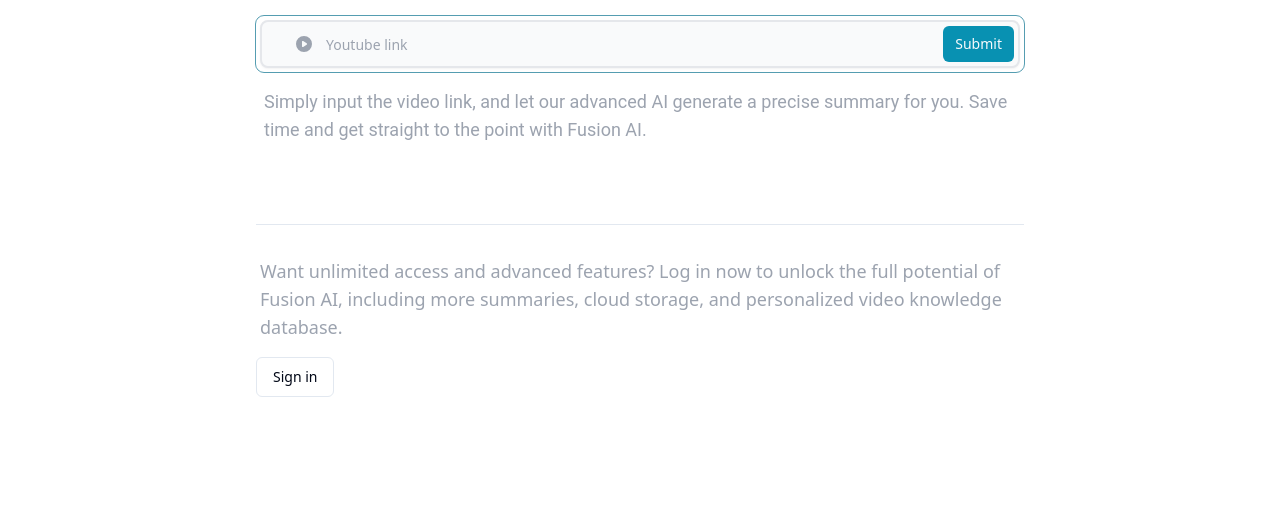
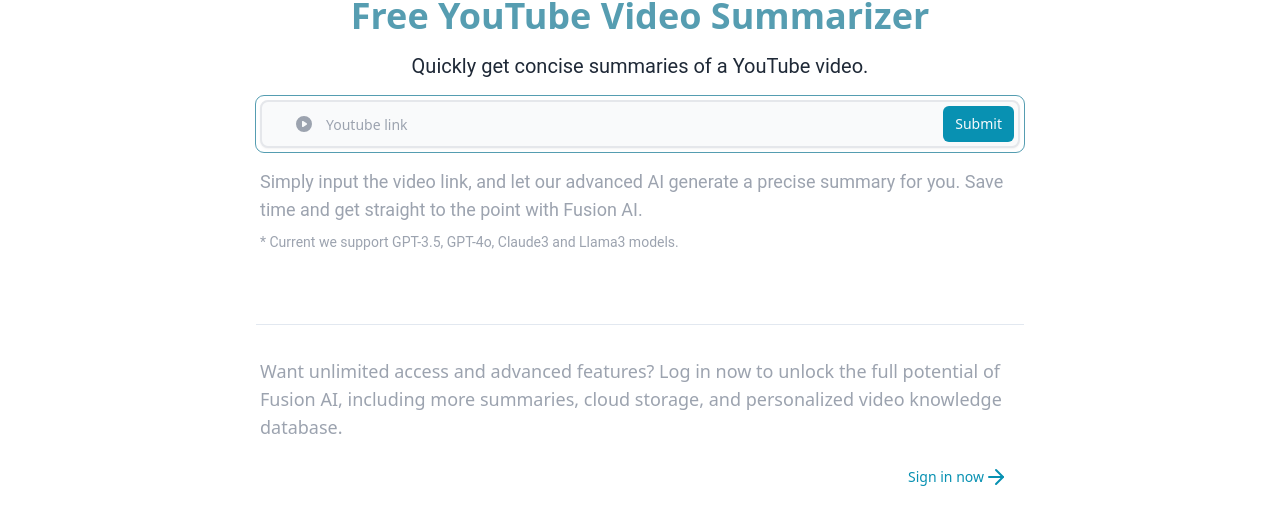
Before and after one commit to chintochau/Video-Summarizer, a React (Vite) app in the folder client/: page /Summarizer in a window 1280 px wide. Shown: the part 220-744 px from the top of the page. Built offline with nearby package versions, Linux system fonts and the light colour scheme; no server answers; a web font is replaced by a local one; what @ffmpeg/ffmpeg would draw is missing.

Commit message:
update summarizer page

```diff
--- a/client/src/components/SummarizerPage/GeneralSummary.jsx
+++ b/client/src/components/SummarizerPage/GeneralSummary.jsx
@@ -11,7 +11,7 @@
 import { useVideoContext } from "@/contexts/VideoContext";
 import { useAuth } from "@/contexts/AuthContext";
 import { useNavigate } from 'react-router-dom';
-import { Loader2 } from 'lucide-react'
+import { ArrowRight, Loader2 } from 'lucide-react'
 import { Separator } from "../ui/separator";
 import { Button } from "../ui/button";
 import { Helmet } from "react-helmet-async";
@@ -44,7 +44,7 @@
         <meta name="twitter:description" content="Use Fusion AI's free YouTube video summarizer to quickly get concise summaries. Try it now with a free quota and register for more features!"/>
         <link rel="canonical" href={`${fusionaiLink}/summarizer`}/>
       </Helmet>
-        <div className="w-full px-2 py-10 md:py-20">
+        <div className="w-full px-2 pt-16 pb-20 md:py-40">
           <div className="flex flex-col justify-center mx-auto max-w-3xl w-full  ">
             <div className="flex flex-col items-center justify-center">
             <h1 className="w-full text-left md:text-center text-3xl font-extrabold leading-8 text-cyan-700/70 sm:text-4xl sm:leading-10 ">
@@ -56,18 +56,22 @@
             </div>
             <div className=" my-4"><YoutubeBar className="outline outline-1 rounded-lg outline-cyan-700/70" /></div>
           <p
-          className="w-full px-2  text-left text-sm md:text-lg text-gray-400 font-roboto font-normal max-w-3xl mx-auto"
+          className="w-full px-1  text-left text-sm md:text-lg text-gray-400 font-roboto font-normal max-w-3xl mx-auto"
           >
           Simply input the video link, and let our advanced AI generate a precise summary for you. <br className="hidden"/>Save time and get straight to the point with Fusion AI.
           </p>
-            <div className="text-left">
-              <Separator className="mb-8 mt-20" />
-              <p
-                className="text-gray-400 text-sm md:text-lg px-1 pb-4"
-              >
+          <p
+          className="w-full px-1  text-left text-sm  text-gray-400 font-roboto font-normal max-w-3xl mx-auto py-2"
+          >
+                * Current we support GPT-3.5, GPT-4o, Claude3 and Llama3 models.
+              </p>
+            <div className="text-right">
+              <Separator className="mb-8 mt-16" />
+              <p className="text-gray-400 text-sm md:text-lg px-1 pb-4 text-left" >
               Want unlimited access and advanced features? Log in now to unlock the full potential of Fusion AI, including more summaries, cloud storage, and personalized video knowledge database.
               </p>
-              <Button variant="outline" onClick={() => navigate("/login")}>Sign in</Button>
+
+              <Button variant="link" onClick={() => navigate("/login")} className="mx-auto text-cyan-600">Sign in now<ArrowRight /></Button>
             </div>
           </div>
         </div>
```
